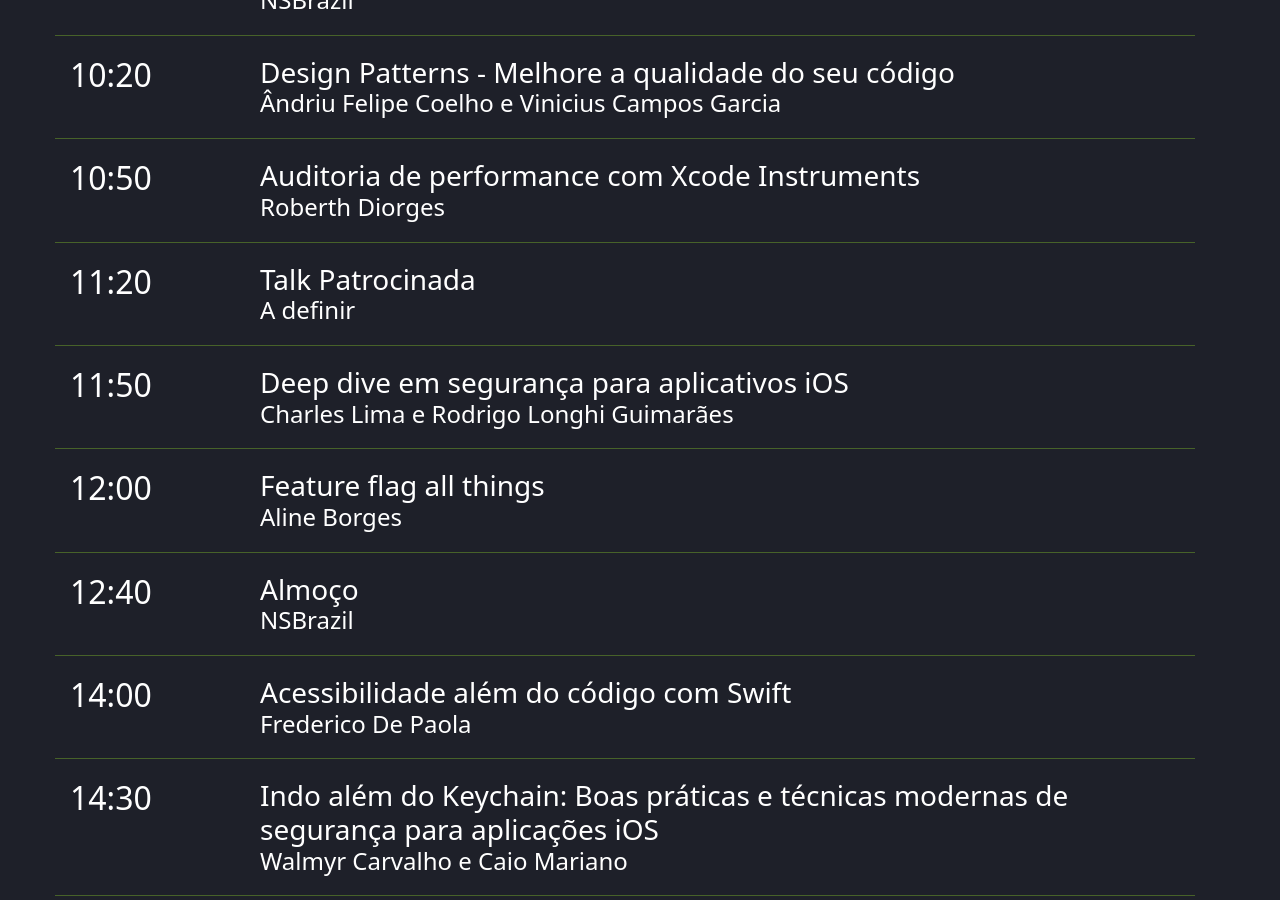
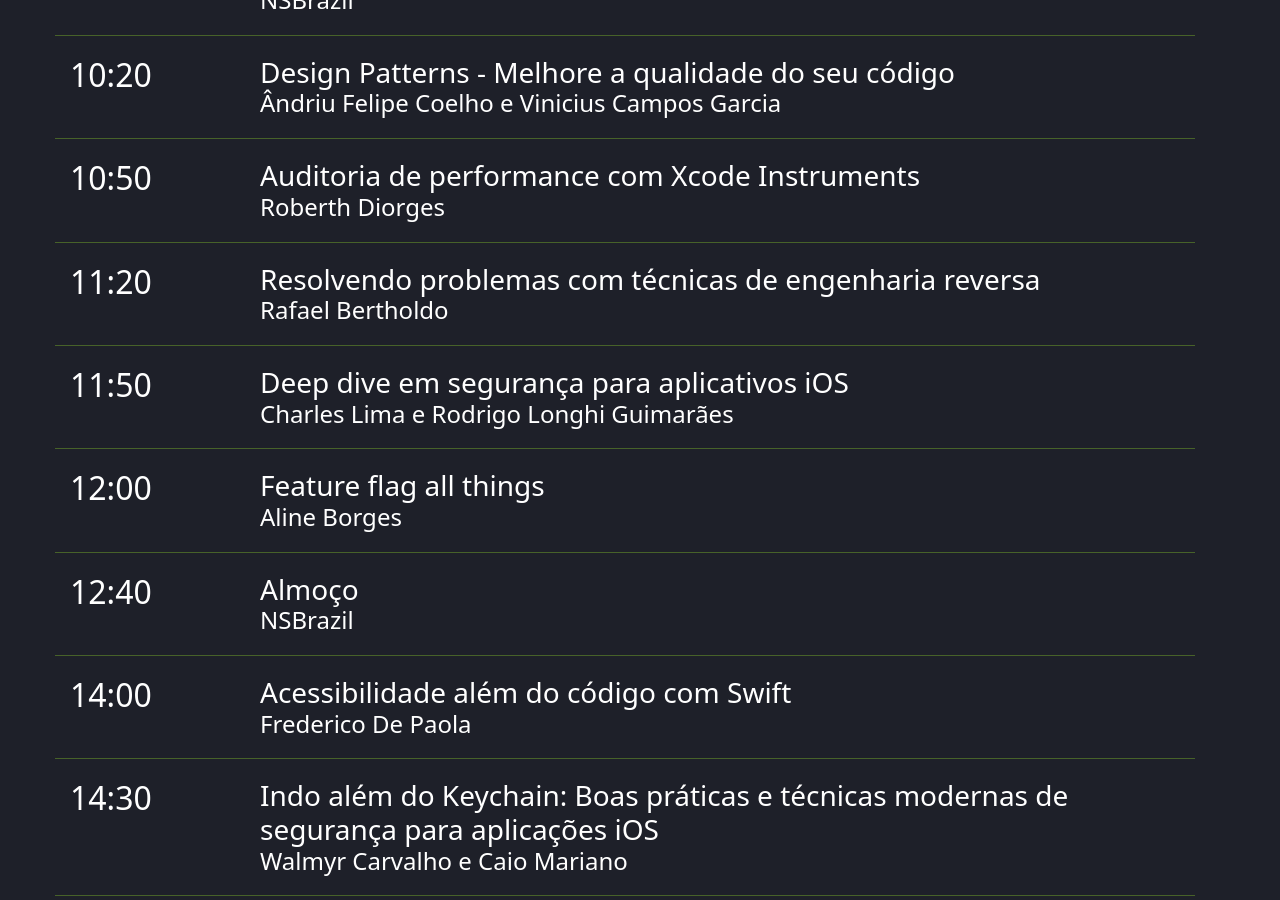
Before and after one commit to CocoaHeadsConference/CocoaHeadsConference.github.io, a Jekyll site: the page built from index.html, in a window 1280 px wide and 900 px high, scrolled down 7588 px. Built offline with Jekyll 4.4.1, drawn with Linux system fonts in a browser that asks for light colours.

Commit message:
update sponsor talk

```diff
--- a/_data/2019/schedule.json
+++ b/_data/2019/schedule.json
@@ -182,8 +182,8 @@
          {
             "type":"talk",
             "date":"2019-11-09T11:20:00-0300",
-            "speaker":"A definir",
-            "name":"Talk Patrocinada",
+            "speaker":"Rafael Bertholdo",
+            "name":"Resolvendo problemas com técnicas de engenharia reversa",
             "image":""
          },
          {
```
